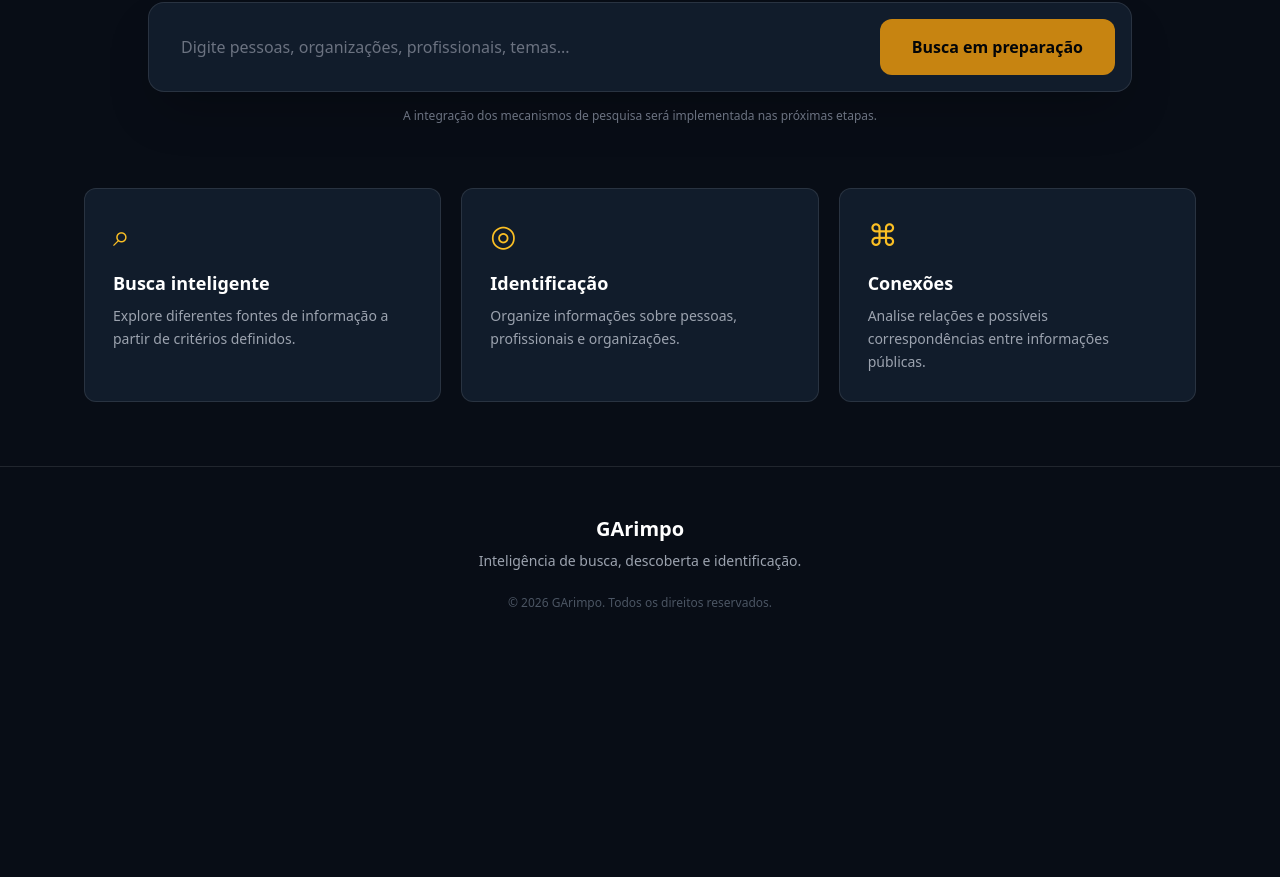
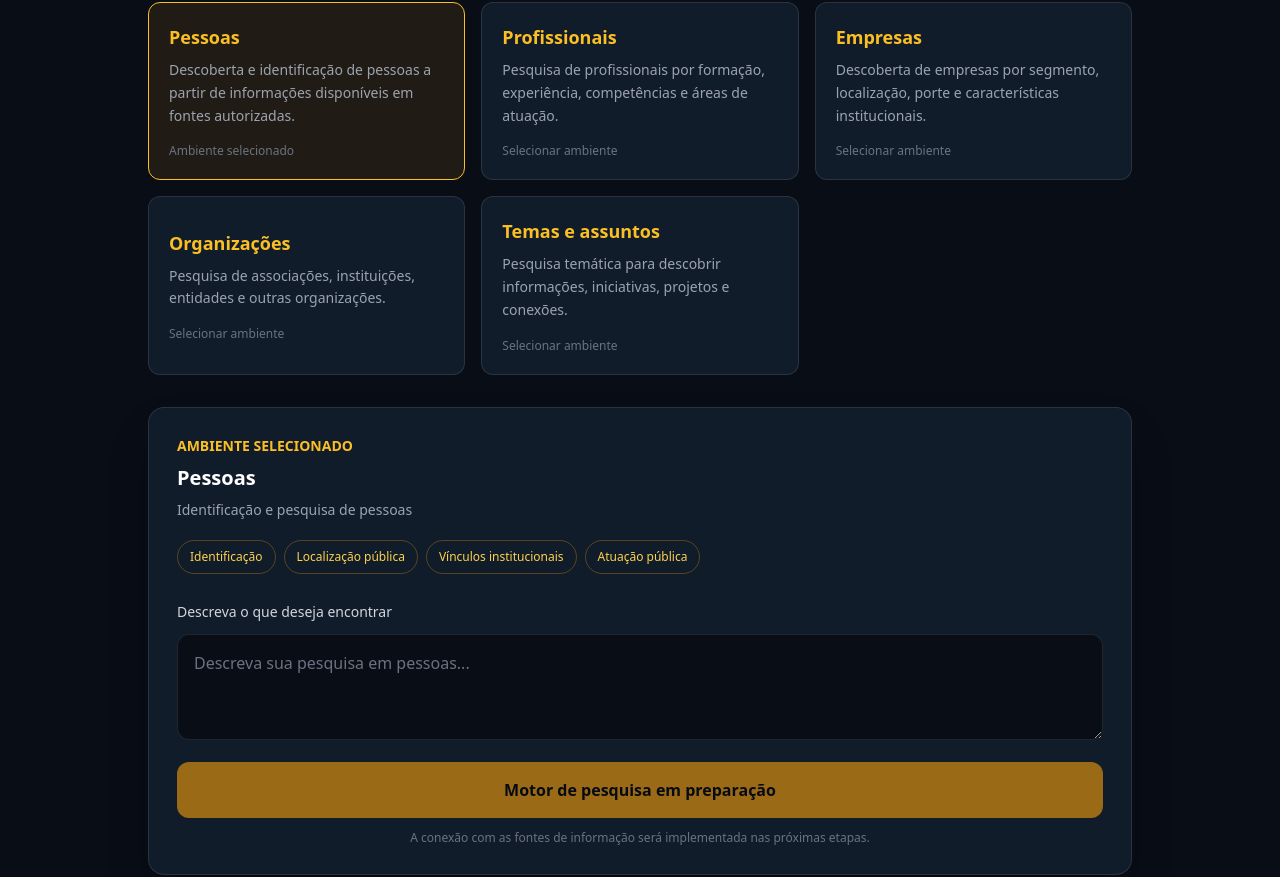
Before and after one commit to gilmartamoios-ops/garimpo, a Next.js app: page / in a window 1280 px wide. Shown: the part 729-1606 px from the top of the page. Before the commit the page ends 1388 px from the top, so only its background shows below. Built offline with nearby package versions, Linux system fonts and the light colour scheme.

Commit message:
Enhance homepage with environment selection and content
Updated the homepage to include environment selection and improved content descriptions.

```diff
--- a/app/page.tsx
+++ b/app/page.tsx
@@ -1,5 +1,15 @@
+
+"use client";
+
+import { useState } from "react";
+import { ambientes } from "@/lib/ambientes";
 
 export default function Home() {
+  const [ambienteSelecionado, setAmbienteSelecionado] = useState(
+    ambientes[0]
+  );
+  const [consulta, setConsulta] = useState("");
+
   return (
     <main className="min-h-screen bg-[#080d16] text-white">
       <header className="flex items-center justify-between px-6 md:px-16 py-5 border-b border-white/10">
@@ -11,7 +21,8 @@ export default function Home() {
 
         <nav className="hidden md:flex items-center gap-8 text-sm text-gray-300">
           <a href="#inicio" className="hover:text-amber-400">Início</a>
-          <a href="#recursos" className="hover:text-amber-400">Recursos</a>
+          <a href="#pesquisa" className="hover:text-amber-400">Pesquisa</a>
+          <a href="#ambientes" className="hover:text-amber-400">Ambientes</a>
           <a href="#sobre" className="hover:text-amber-400">Sobre</a>
         </nav>
 
@@ -26,7 +37,7 @@ export default function Home() {
       <section id="inicio" className="relative overflow-hidden">
         <img
           src="/banner-garimpo.jpg"
-          alt="Lupa dourada sobre uma rede digital de informações"
+          alt="Inteligência de descoberta GArimpo"
           className="w-full h-[300px] md:h-[470px] object-cover"
         />
 
@@ -36,9 +47,11 @@ export default function Home() {
           <p className="text-amber-400 uppercase tracking-[0.3em] text-xs md:text-sm mb-4">
             Inteligência de descoberta
           </p>
+
           <h1 className="text-3xl md:text-6xl font-semibold tracking-tight">
             Encontre o que ainda não descobriu.
           </h1>
+
           <p className="mt-4 max-w-2xl text-gray-200 text-sm md:text-lg">
             Uma nova maneira de pesquisar, identificar pessoas,
             descobrir organizações e explorar conexões.
@@ -51,64 +64,108 @@ export default function Home() {
           <h2 className="text-2xl md:text-3xl font-semibold">
             O que você deseja encontrar?
           </h2>
+
           <p className="text-gray-400 mt-3 text-sm">
-            Transforme uma pergunta em uma jornada de descoberta.
+            Escolha um ambiente e defina sua pesquisa.
           </p>
         </div>
 
-        <div className="bg-[#111c2b] border border-white/10 rounded-2xl p-3 md:p-4 flex flex-col md:flex-row gap-3 shadow-2xl">
-          <input
-            type="text"
-            placeholder="Digite pessoas, organizações, profissionais, temas..."
-            className="flex-1 bg-transparent px-4 py-4 outline-none text-white placeholder:text-gray-500"
-          />
-          <button
-            type="button"
-            disabled
-            className="bg-amber-500 text-black font-semibold px-8 py-4 rounded-xl opacity-80 cursor-not-allowed"
-          >
-            Busca em preparação
-          </button>
+        <div id="ambientes" className="grid grid-cols-1 sm:grid-cols-2 lg:grid-cols-3 gap-4 mb-8">
+          {ambientes.filter((ambiente) => ambiente.ativo).map((ambiente) => (
+            <button
+              key={ambiente.id}
+              type="button"
+              onClick={() => {
+                setAmbienteSelecionado(ambiente);
+                setConsulta("");
+              }}
+              className={`text-left rounded-xl border p-5 transition ${
+                ambienteSelecionado.id === ambiente.id
+                  ? "border-amber-400 bg-amber-500/10"
+                  : "border-white/10 bg-[#111c2b] hover:border-amber-500/50"
+              }`}
+            >
+              <h3 className="font-semibold text-lg text-amber-400">
+                {ambiente.nome}
+              </h3>
+
+              <p className="text-gray-400 text-sm mt-2 leading-relaxed">
+                {ambiente.descricao}
+              </p>
+
+              <p className="text-xs text-gray-500 mt-4">
+                {ambienteSelecionado.id === ambiente.id
+                  ? "Ambiente selecionado"
+                  : "Selecionar ambiente"}
+              </p>
+            </button>
+          ))}
         </div>
 
-        <p className="text-center text-gray-500 text-xs mt-4">
-          A integração dos mecanismos de pesquisa será implementada nas próximas etapas.
-        </p>
-      </section>
+        <div className="bg-[#111c2b] border border-white/10 rounded-2xl p-5 md:p-7 shadow-2xl">
+          <p className="text-amber-400 text-sm font-semibold mb-2">
+            AMBIENTE SELECIONADO
+          </p>
 
-      <section id="recursos" className="max-w-6xl mx-auto px-5 pb-16">
-        <div className="grid grid-cols-1 md:grid-cols-3 gap-5">
-          <article className="bg-[#111c2b] border border-white/10 rounded-xl p-7">
-            <div className="text-amber-400 text-3xl mb-4">⌕</div>
-            <h3 className="font-semibold text-lg mb-2">Busca inteligente</h3>
-            <p className="text-gray-400 text-sm leading-relaxed">
-              Explore diferentes fontes de informação a partir de critérios definidos.
+          <h3 className="text-xl font-semibold">
+            {ambienteSelecionado.nome}
+          </h3>
+
+          <p className="text-gray-400 text-sm mt-2">
+            {ambienteSelecionado.finalidade}
+          </p>
+
+          <div className="flex flex-wrap gap-2 mt-5">
+            {ambienteSelecionado.categorias.map((categoria) => (
+              <span
+                key={categoria}
+                className="text-xs rounded-full border border-amber-500/30 px-3 py-2 text-amber-300"
+              >
+                {categoria}
+              </span>
+            ))}
+          </div>
+
+          <div className="mt-7">
+            <label
+              htmlFor="consulta"
+              className="block text-sm text-gray-300 mb-3"
+            >
+              Descreva o que deseja encontrar
+            </label>
+
+            <textarea
+              id="consulta"
+              value={consulta}
+              onChange={(e) => setConsulta(e.target.value)}
+              placeholder={`Descreva sua pesquisa em ${ambienteSelecionado.nome.toLowerCase()}...`}
+              rows={3}
+              className="w-full bg-[#080d16] border border-white/10 rounded-xl p-4 text-white placeholder:text-gray-500 outline-none focus:border-amber-500 resize-y"
+            />
+
+            <button
+              type="button"
+              disabled
+              className="w-full mt-4 rounded-xl bg-amber-500 text-black font-semibold py-4 opacity-60 cursor-not-allowed"
+            >
+              Motor de pesquisa em preparação
+            </button>
+
+            <p className="text-center text-gray-500 text-xs mt-3">
+              A conexão com as fontes de informação será implementada
+              nas próximas etapas.
             </p>
-          </article>
-
-          <article className="bg-[#111c2b] border border-white/10 rounded-xl p-7">
-            <div className="text-amber-400 text-3xl mb-4">◎</div>
-            <h3 className="font-semibold text-lg mb-2">Identificação</h3>
-            <p className="text-gray-400 text-sm leading-relaxed">
-              Organize informações sobre pessoas, profissionais e organizações.
-            </p>
-          </article>
-
-          <article className="bg-[#111c2b] border border-white/10 rounded-xl p-7">
-            <div className="text-amber-400 text-3xl mb-4">⌘</div>
-            <h3 className="font-semibold text-lg mb-2">Conexões</h3>
-            <p className="text-gray-400 text-sm leading-relaxed">
-              Analise relações e possíveis correspondências entre informações públicas.
-            </p>
-          </article>
+          </div>
         </div>
       </section>
 
       <section id="sobre" className="text-center px-5 py-12 border-t border-white/10">
         <h2 className="text-xl font-semibold">GArimpo</h2>
+
         <p className="text-gray-400 text-sm mt-2">
           Inteligência de busca, descoberta e identificação.
         </p>
+
         <p className="text-gray-600 text-xs mt-6">
           © 2026 GArimpo. Todos os direitos reservados.
         </p>
```
